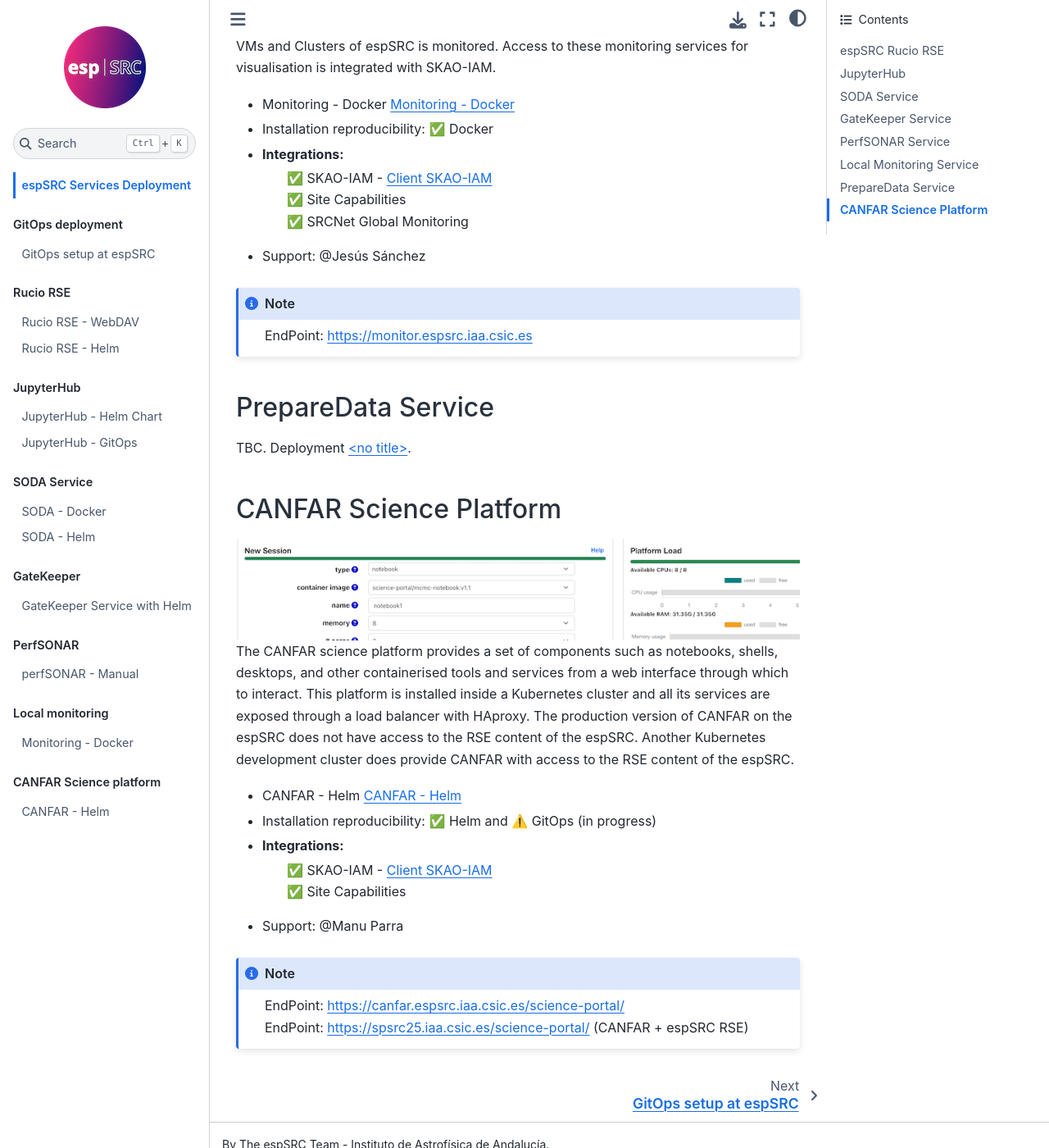
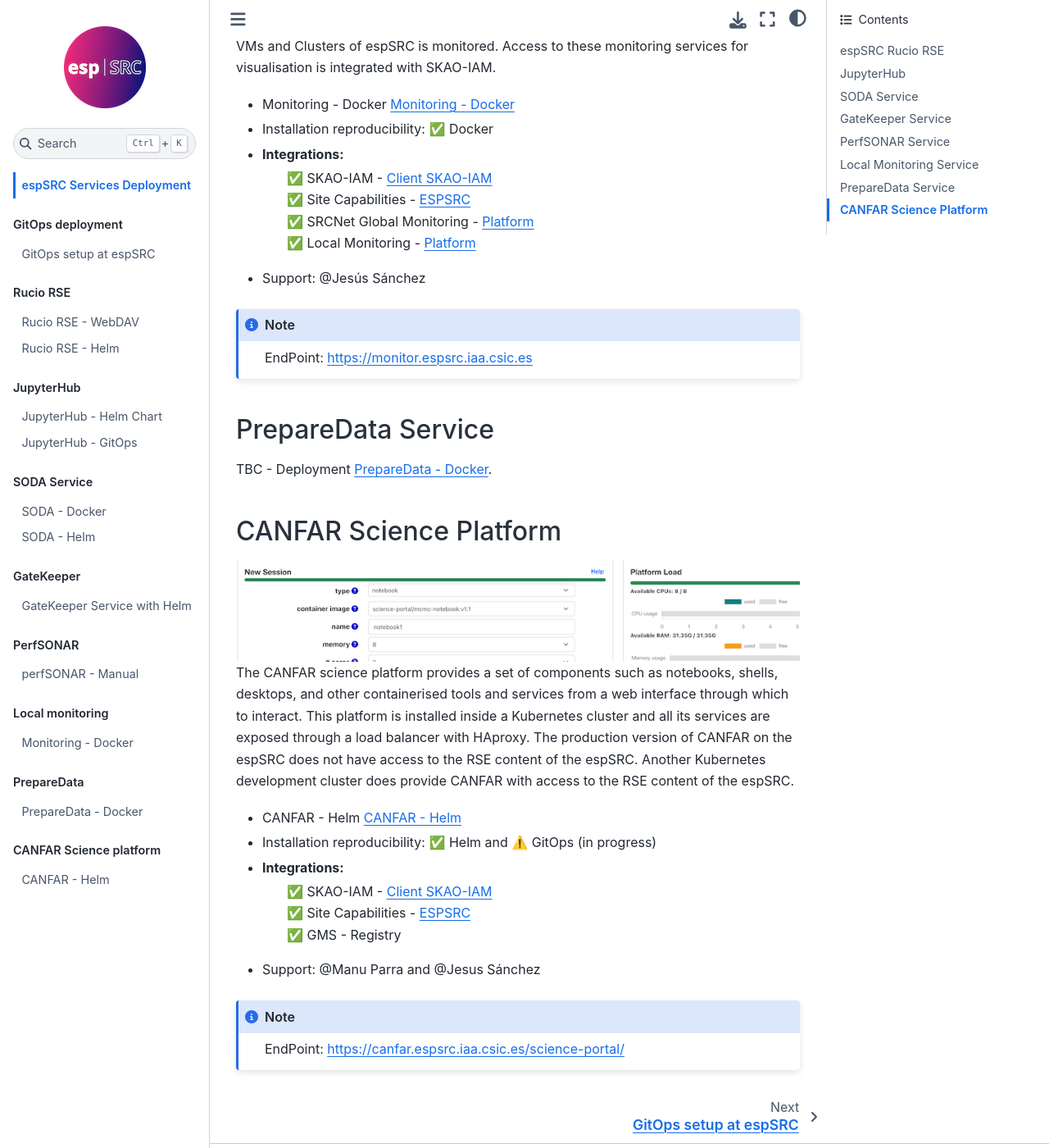
Before and after one commit to ska-telescope/ska-src-espsrc-services-cd, a Sphinx documentation site: the page built from docs/index.rst, in a window 1280 px wide and 1400 px high, scrolled down 5047 px. Shown: the whole window at 82% size. Built offline with Sphinx 7.4.7 and the Sphinx Book theme 1.1.4, drawn with Linux system fonts in a browser that asks for light colours; some of the changed text lies outside the part shown.

Commit message:
Updated links on Integrations

```diff
--- a/docs/deployments/preparedata/docker.rst
+++ b/docs/deployments/preparedata/docker.rst
@@ -1 +1,6 @@
 .. _preparedata-docker:
+
+PrepareData - Docker
+====================
+
+This documentation is in progress.
--- a/docs/deployments/soda/docker.rst
+++ b/docs/deployments/soda/docker.rst
@@ -5,7 +5,8 @@
 
 .. tip::
 
-    espSRC Rucio-RSE endpoint: https://soda.espsrc.iaa.csic.es
+    | EndPoint: https://soda.espsrc.iaa.csic.es/ska/datasets/soda (currently exposed externally)
+    | EndPoint capabilities: https://soda.espsrc.iaa.csic.es/ska/datasets/availability (currently exposed externally)
 
 The SODA (Service for Data Access) service is a standardized protocol designed to
 facilitate data retrieval and management in the field of astronomy. Based on the
--- a/docs/index.rst
+++ b/docs/index.rst
@@ -49,9 +49,9 @@
 - Integrations:
    | |:white_check_mark:| SKAO-IAM - `Client SKAO-IAM <https://ska-iam.stfc.ac.uk/dashboard#!/home/clients>`_
    | |:white_check_mark:| SKAO Data lake
-   | |:white_check_mark:| Site Capabilities
+   | |:white_check_mark:| Site Capabilities - `ESPSRC <https://site-capabilities.srcdev.skao.int/api/v1/www/docs/oper#get-/sites/-site->`_
    | |:white_check_mark:| Functional tests
-   | |:white_check_mark:| SKAO Rucio Monitoring system
+   | |:white_check_mark:| SKAO Rucio Monitoring system - `monit.srcdev.skao.int <https://monit.srcdev.skao.int/grafana/d/BfW0IQQVk/rucio-events?orgId=1>`_
 - Support: @Jesús Sánchez and @Manu Parra
 
 **Endpoints for this service:**
@@ -91,7 +91,7 @@
 - Storage size for users: **20TB** (extendable)
 - Integrations:
    | |:white_check_mark:| SKAO-IAM - `Client SKAO-IAM <https://ska-iam.stfc.ac.uk/dashboard#!/home/clients>`_
-   | |:white_check_mark:| Site Capabilities
+   | |:white_check_mark:| Site Capabilities - `ESPSRC <https://site-capabilities.srcdev.skao.int/api/v1/www/docs/oper#get-/sites/-site->`_
    | |:white_check_mark:| Access/Mounted espSRC RSE for the development cluster (https://dev-notebook.espsrc.iaa.csic.es)
 - Support: @Manu Parra
 
@@ -132,7 +132,7 @@
 - Storage size: Same of the espSRC RSE (10TB)
 - Integrations:
    | |:white_check_mark:| SKAO-IAM - `Client SKAO-IAM <https://ska-iam.stfc.ac.uk/dashboard#!/home/clients>`_
-   | |:white_check_mark:| Site Capabilities
+   | |:white_check_mark:| Site Capabilities - `ESPSRC <https://site-capabilities.srcdev.skao.int/api/v1/www/docs/oper#get-/sites/-site->`_
    | |:white_check_mark:| Access/Mounted espSRC RSE.
 - Support: @Manu Parra
 
@@ -171,7 +171,7 @@
 - Installation reproducibility: |:white_check_mark:| Helm and |:warning:| GitOps (in progress)
 - Integrations:
    | |:white_check_mark:| SKAO-IAM - `Client SKAO-IAM <https://ska-iam.stfc.ac.uk/dashboard#!/home/clients>`_
-   | |:white_check_mark:| Site Capabilities
+   | |:white_check_mark:| Site Capabilities - `ESPSRC <https://site-capabilities.srcdev.skao.int/api/v1/www/docs/oper#get-/sites/-site->`_
 - Support: @Manu Parra
 
 .. note::
@@ -210,8 +210,8 @@
 - PerfSONAR - Manual :doc:`./deployments/perfsonar/manual`
 - Installation reproducibility: |:white_check_mark:| Manual
 - Integrations:
-   | |:white_check_mark:| Site Capabilities
-   | |:white_check_mark:| Purple team dashboard
+   | |:white_check_mark:| Site Capabilities `ESPSRC <https://site-capabilities.srcdev.skao.int/api/v1/www/docs/oper#get-/sites/-site->`_
+   | |:white_check_mark:| Global PerfSONAR Dashboard - `Grafana-perfSONAR <https://perfsonar01.jc.rl.ac.uk/grafana/d/c81bcc51-9380-5365-a398-b2e0fc9df648/custom-grafana-dashboard?orgId=1>`_
 - Support: @Jesús Sánchez
 
 .. note::
@@ -251,8 +251,9 @@
 - Installation reproducibility: |:white_check_mark:| Docker
 - Integrations:
    | |:white_check_mark:| SKAO-IAM - `Client SKAO-IAM <https://ska-iam.stfc.ac.uk/dashboard#!/home/clients>`_
-   | |:white_check_mark:| Site Capabilities
-   | |:white_check_mark:| SRCNet Global Monitoring
+   | |:white_check_mark:| Site Capabilities - `ESPSRC <https://site-capabilities.srcdev.skao.int/api/v1/www/docs/oper#get-/sites/-site->`_
+   | |:white_check_mark:| SRCNet Global Monitoring - `Platform <https://grafana.dev.skach.org/d/site_specific_services/central-monitoring-srcnet-site-services?orgId=1&from=now-5m&to=now&var-sitename=ESPSRC&var-environment=prod>`_
+   | |:white_check_mark:| Local Monitoring - `Platform <https://monitor.espsrc.iaa.csic.es>`_
 - Support: @Jesús Sánchez
 .. note::
   | EndPoint: https://monitor.espsrc.iaa.csic.es
@@ -270,7 +271,8 @@
 
 PrepareData Service
 -------------------
-TBC. Deployment :doc:`./deployments/preparedata/docker`.
+
+TBC - Deployment :doc:`./deployments/preparedata/docker`.
 
 
 .. Documentation on CANFAR deployment start point
@@ -302,9 +304,9 @@
 - Installation reproducibility: |:white_check_mark:| Helm and |:warning:| GitOps (in progress)
 - Integrations:
    | |:white_check_mark:| SKAO-IAM - `Client SKAO-IAM <https://ska-iam.stfc.ac.uk/dashboard#!/home/clients>`_
-   | |:white_check_mark:| Site Capabilities
-- Support: @Manu Parra
+   | |:white_check_mark:| Site Capabilities - `ESPSRC <https://site-capabilities.srcdev.skao.int/api/v1/www/docs/oper#get-/sites/-site->`_
+   | |:white_check_mark:| GMS - Registry
+- Support: @Manu Parra and @Jesus Sánchez
 
 .. note::
   | EndPoint: https://canfar.espsrc.iaa.csic.es/science-portal/
-  | EndPoint: https://spsrc25.iaa.csic.es/science-portal/ (CANFAR + espSRC RSE)
```
